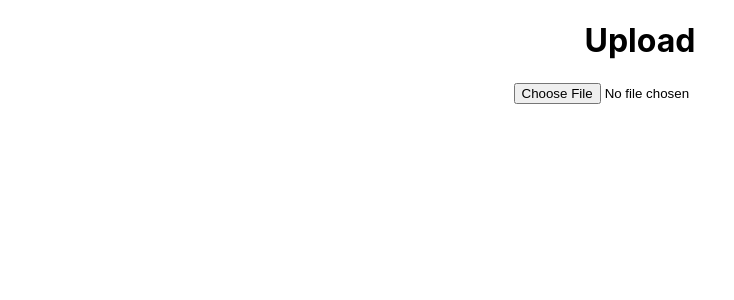
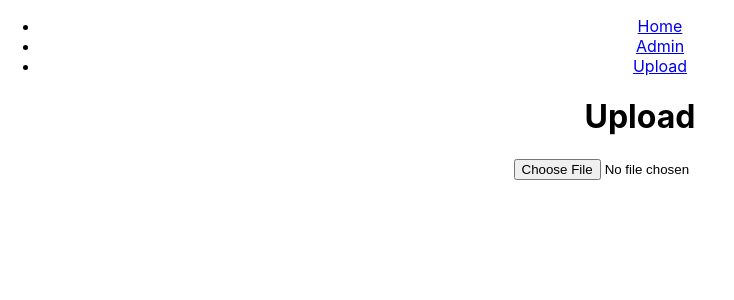
Before and after one commit to daniel-rachfal/cyberguardian-platform, a React (Create React App) app: page /upload in a window 1280 px wide. Shown: the top 300 px of the page, without its empty margins (0-734 px from the left). Built offline with nearby package versions, Linux system fonts and the light colour scheme.

Commit message:
nav bar
speaks for itself

```diff
--- a/src/App.js
+++ b/src/App.js
@@ -3,11 +3,13 @@ import HomePage from './components/pages/HomePage';
 import AdminHome from './components/pages/admin/AdminHome';
 import ViewAllFiles from './components/pages/admin/ViewAllFiles';
 import UploadPage from './components/pages/UploadPage';
+import Nav from './components/pages/Nav';
 import { Routes, Route } from 'react-router-dom';
 
 function App() {
   return (
     <div className="App">
+        <Nav />
         <Routes>
             <Route path="/" element={<HomePage />}/>
             <Route path="/admin" element={<AdminHome />}/>
--- /dev/null
+++ b/src/components/pages/Nav.js
@@ -0,0 +1,22 @@
+import {Outlet, Link} from 'react-router-dom';
+
+/**
+ * Nav Bar
+ *
+ * Navigation stuff
+ *
+ * @author Jack Wilde w20022384
+ */
+function Nav() {
+    return(
+        <div>
+            <ul>
+                <li><Link to= '/'>Home</Link></li>
+                <li><Link to= '/admin'>Admin</Link></li>
+                <li><Link to= '/upload'>Upload</Link></li>
+            </ul>
+        </div>
+    );
+}
+
+export default Nav;
```
